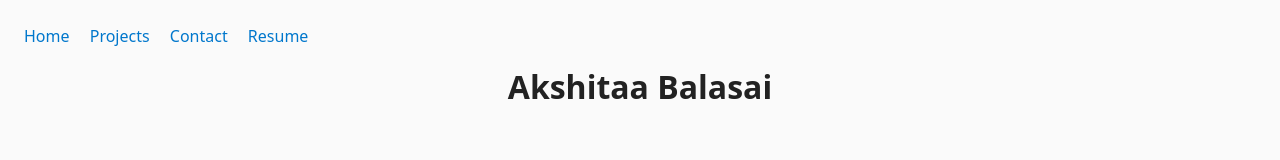
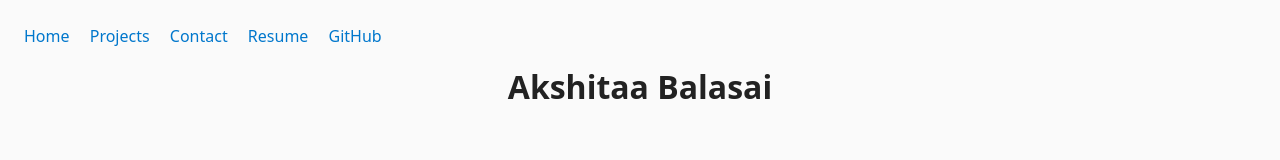
Before and after one commit to akshitaabalasai/portfolio, a plain HTML site: page index.html in a window 1280 px wide. Shown: the top 160 px of the page. Drawn offline with Linux system fonts and the light colour scheme.

Commit message:
Update index.html

```diff
--- a/index.html
+++ b/index.html
@@ -12,6 +12,8 @@
     <a href="projects/">Projects</a>
     <a href="contact/">Contact</a>
     <a href="resume/">Resume</a>
+    <a href="https://github.com/akshitaabalasai" target="_blank" rel="noopener">GitHub</a>
+
   </nav>
 
   <h1><center>Akshitaa Balasai</center></h1>
```
